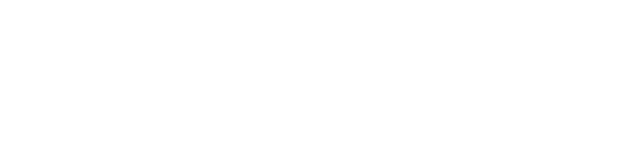
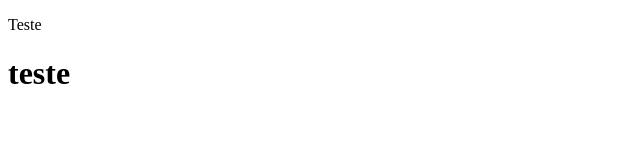
Before and after one commit to NathanLisandro/Gerenciamento-de-Configuracao, a plain HTML site: page index.html in a window 1280 px wide. Shown: the whole page, without its empty margins (0-640 px from the left). Drawn offline with Linux system fonts and the light colour scheme.

Commit message:
commit na branch2

```diff
--- a/index.html
+++ b/index.html
@@ -3,9 +3,10 @@
 <head>
     <meta charset="UTF-8">
     <meta name="viewport" content="width=device-width, initial-scale=1.0">
-    <title>Document</title>
+    <title>TESTE</title>
 </head>
 <body>
-
+    <p>Teste</p>
+    <h1>teste</h1>
 </body>
 </html>
```
